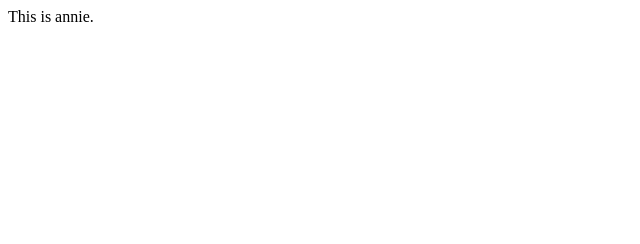
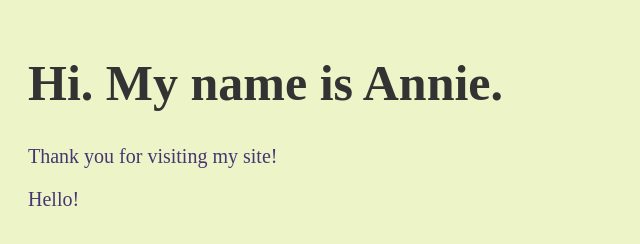
Before and after one commit to annieschmidt/annieschmidt.github.io, a plain HTML site: page index.html in a window 1280 px wide. Shown: the whole page, without its empty margins (0-640 px from the left). Drawn offline with Linux system fonts and the light colour scheme.

Commit message:
css changes worked! YAYY!

```diff
--- a/index.html
+++ b/index.html
@@ -1 +1,16 @@
-<div class='navigation'>This is annie.</div>
+<!doctype html>
+
+<html>
+<head>
+	<title>Annie Schmidt</title>
+
+	<link rel="stylesheet" href="main.css">
+</head>
+
+<body>
+
+	<h1>Hi. My name is Annie.</h1>
+	<p>Thank you for visiting my site!</p>
+  <p>Hello!</p>
+</body>
+</html>
--- a/main.css
+++ b/main.css
@@ -1,8 +1,18 @@
-.navigation {
-	background-color: red;
+html {
+	margin: 20px;
+	background-color:#EDF5C8;
+}
 
-	p {
-		color: yellow;
-	}
+body {
+	font-family: "HelveticaNeue-Light";
+	color: #333;
+}
 
+h1 {
+	font-size: 50px;
 }
+
+p {
+	font-size: 20px;
+	color: #453672;
+}
```
